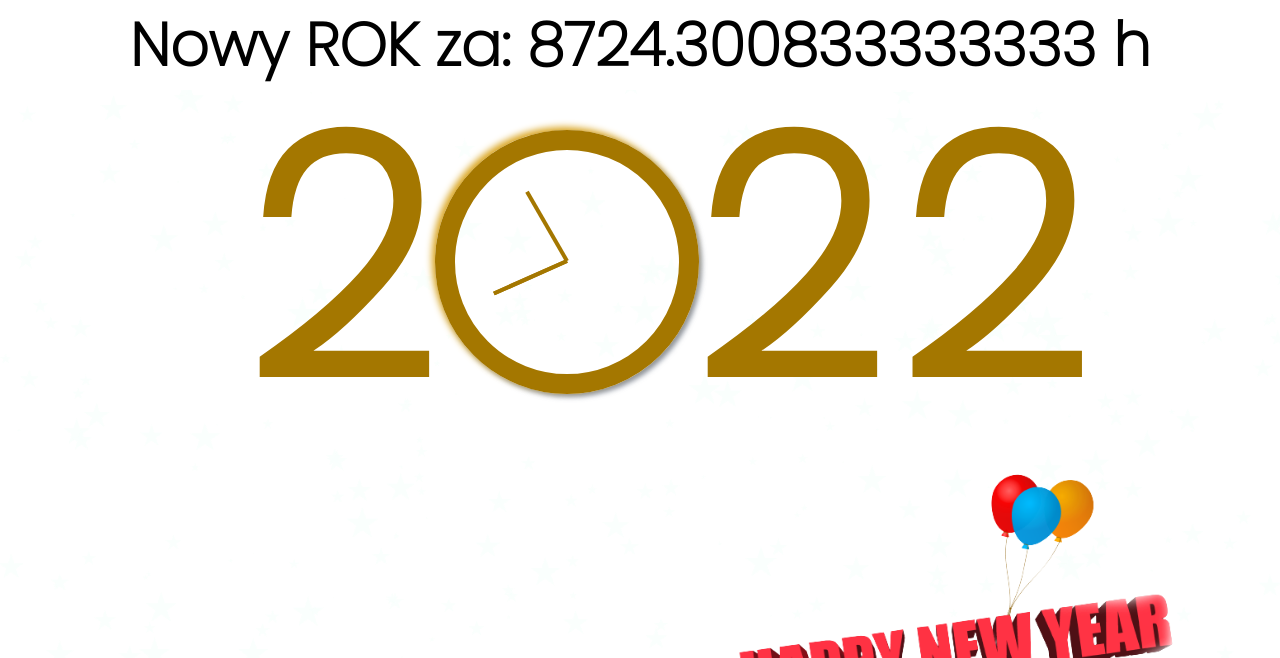
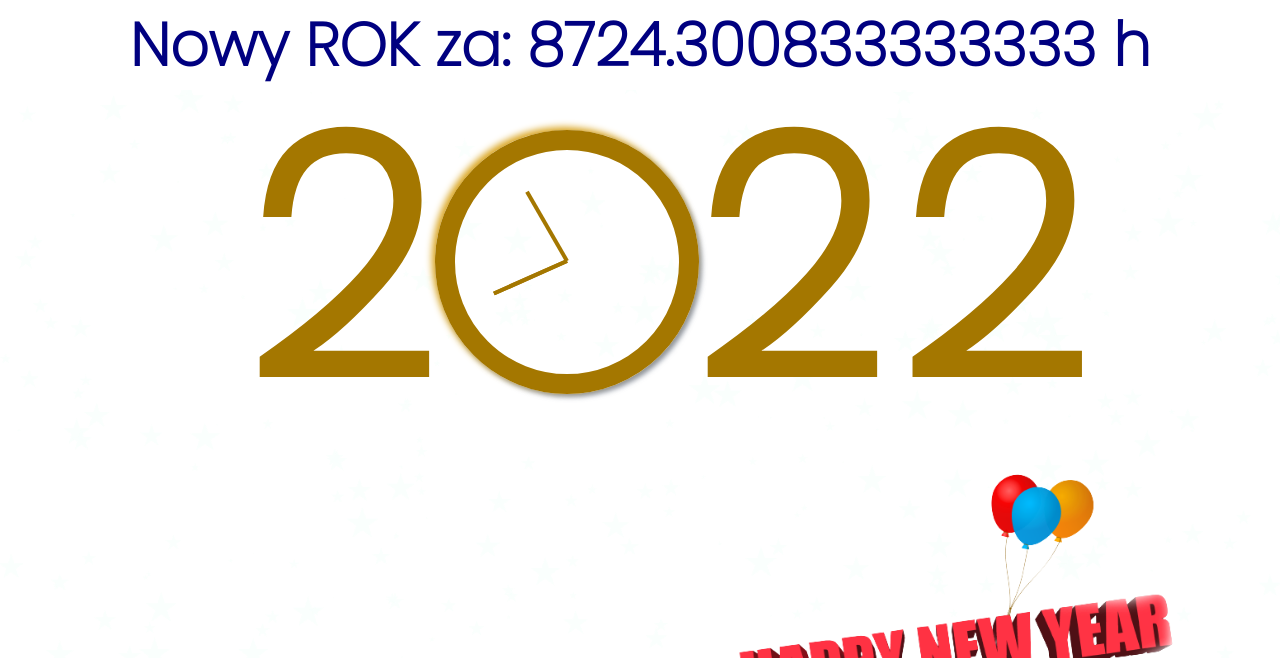
Before and after one commit to ajarek/sylwester, a plain HTML site: page index.html in a window 1280 px wide. Shown: the top 658 px of the page. Drawn offline with Linux system fonts and the light colour scheme; animation ran at ten frames a second.

Commit message:
Update style.css

```diff
--- a/style.css
+++ b/style.css
@@ -63,7 +63,7 @@ img{
     font-size: 60px;
     font-weight: 900;
     text-align: center;
-    color: black;
+    color: #000080;
 }
 /*---------zegar----------------------------------------------------------------------------*/
 .clock {
```
